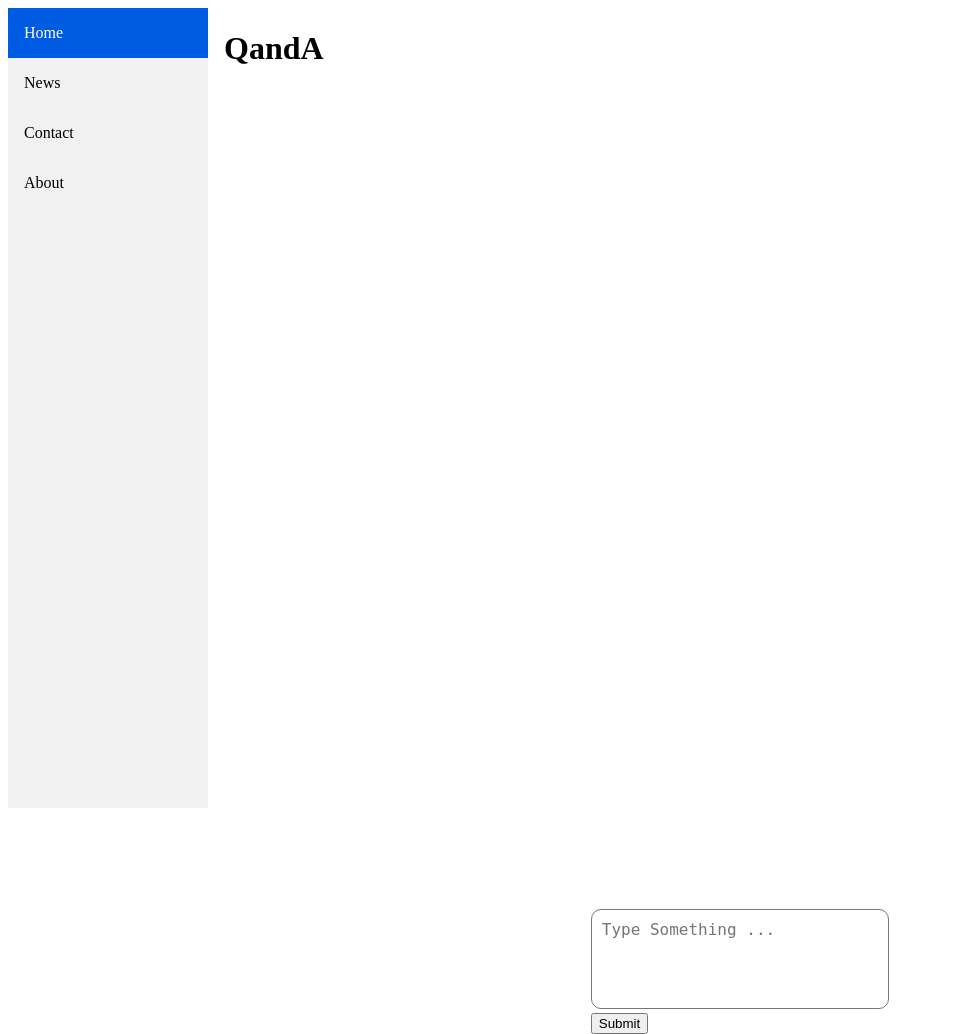
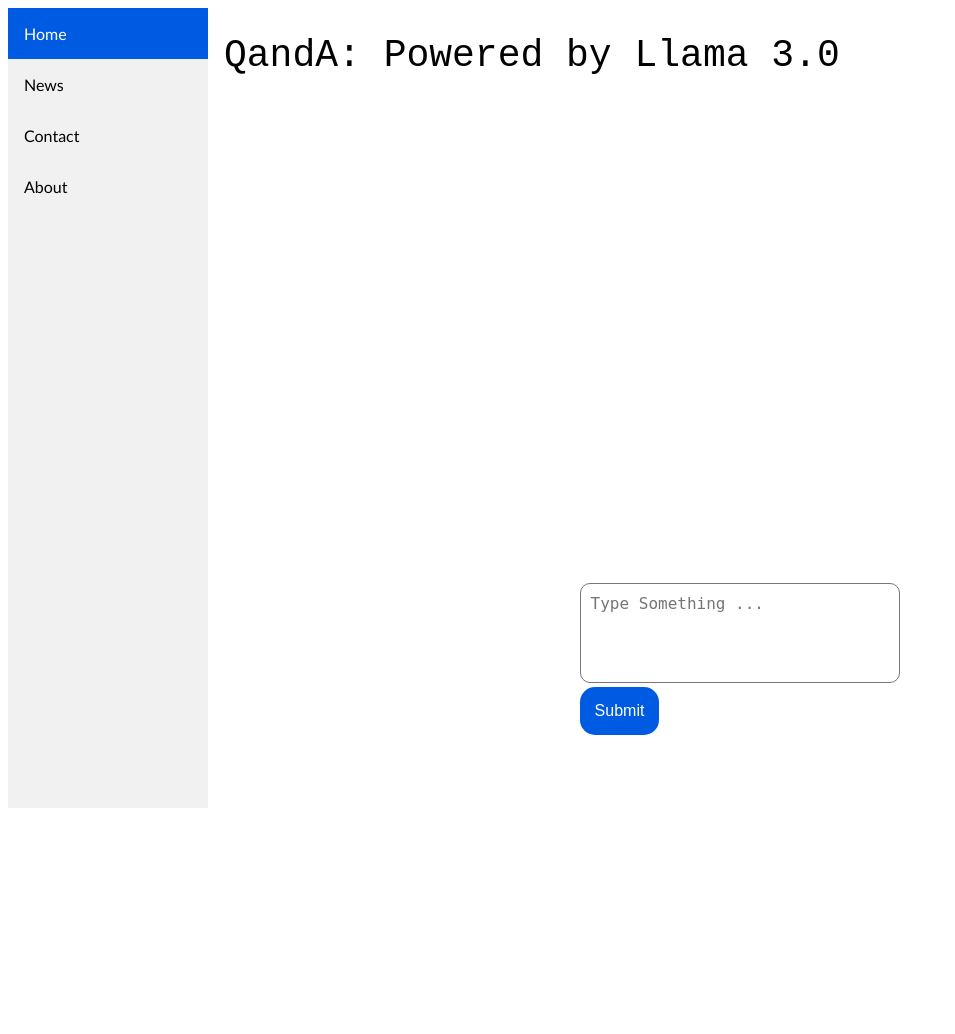
Before and after one commit to StevenChang5/Local_Chatbot, a Flask app: page / in a window 1280 px wide. Shown: the whole page, without its empty margins (0-955 px from the left). After the commit the page ends 808 px from the top, so only its background shows below. Run offline with Flask 3, Linux system fonts and the light colour scheme.

Commit message:
Updated styling

```diff
--- a/app.py
+++ b/app.py
@@ -1,21 +1,7 @@
 from flask import Flask, redirect, render_template,url_for, request, jsonify
 import time
-from langchain_ollama.llms import OllamaLLM
-from langchain_core.prompts import ChatPromptTemplate
-from langchain_core.output_parsers import StrOutputParser
-
+from model import *
 app = Flask(__name__)
-
-model = OllamaLLM(model="llama3.1")
-
-prompt = ChatPromptTemplate.from_template("""
-Provide a summary for the following text:
-
-Text: {input}""")
-
-output_parser = StrOutputParser()
-
-chain = prompt | model | output_parser
 
 # '/' URL bound to hello_world()
 @app.route('/')
@@ -24,9 +10,20 @@
 
 @app.route('/llm',methods=['POST'])
 def process_request():
+    global chat_history
     user_input = request.form['input']
     user_input = f"{user_input}"
-    data = chain.invoke(user_input)
+    if len(chat_history) > 0:
+        data = retrieval_chain.invoke({
+            "chat_history": chat_history,
+            "input": user_input
+            })['answer']
+    else:
+        data = retrieval_chain.invoke({
+            "chat_history": MessagesPlaceholder(variable_name="chat_history"),
+            "input": user_input
+            })['answer']
+
     response_html = f"""
     <div class="chat-bubble chat-bubble-bot">
         <div class="chat-bubble-text-bot">{data}</div>
@@ -35,6 +32,11 @@
         <div class="chat-bubble-text-user">{user_input}</div>
     </div>
     """
+    if len(chat_history) >= MAX_HISTORY:
+        chat_history = chat_history[2:]
+    chat_history.append(HumanMessage(content=user_input))
+    chat_history.append(AIMessage(content=data))
+
     return response_html
 
 # main driver function, runs application on local dev server
--- /dev/null
+++ b/model.py
@@ -0,0 +1,49 @@
+from langchain_ollama.llms import OllamaLLM
+from langchain_community.embeddings import OllamaEmbeddings
+from langchain_core.prompts import ChatPromptTemplate
+from langchain_core.output_parsers import StrOutputParser
+
+from langchain_core.prompts import ChatPromptTemplate
+from langchain_core.output_parsers import StrOutputParser
+from langchain_community.document_loaders import WebBaseLoader
+
+from langchain_community.vectorstores import FAISS
+from langchain_text_splitters import RecursiveCharacterTextSplitter
+from langchain.chains.combine_documents import create_stuff_documents_chain
+from langchain.chains import create_retrieval_chain
+
+from langchain.chains import create_history_aware_retriever
+from langchain_core.prompts import MessagesPlaceholder
+from langchain_core.messages import HumanMessage, AIMessage
+
+MAX_HISTORY = 10
+
+model = OllamaLLM(model="llama3.1")
+
+loader = WebBaseLoader("https://docs.smith.langchain.com/user_guide")
+docs = loader.load()
+embeddings_model = OllamaEmbeddings(model="nomic-embed-text")
+text_splitter = RecursiveCharacterTextSplitter()
+documents = text_splitter.split_documents(docs)
+vector = FAISS.from_documents(documents, embeddings_model)
+
+prompt = ChatPromptTemplate.from_messages([
+    MessagesPlaceholder(variable_name="chat_history"),
+    ("user", "{input}"),
+    ("user", "You are a world class asssistant."),
+    ("user", "Given the above conversation, generate a search query to look up to get information relevant to the conversation")
+])
+
+prompt = ChatPromptTemplate.from_template("""
+<context>
+{context}
+</context>
+
+Question: {input}""")
+
+document_chain = create_stuff_documents_chain(model, prompt)
+
+retriever = vector.as_retriever()
+retrieval_chain = create_retrieval_chain(retriever, document_chain)
+
+chat_history = []
--- a/static/css/styles.css
+++ b/static/css/styles.css
@@ -1,9 +1,15 @@
 /* styles.css */
+.main-caption{
+    font-size: 38px;
+    font-family: 'Courier New', Courier, monospace;
+    font-weight: 100;
+}
+
 .chat {
     display: flex;
     flex-direction: column-reverse; /* Stacks chat bubbles from bottom to top*/
     align-items: flex-end;
-    min-height:100vh;
+    min-height:55vh;
     padding: 10px;
 }
 
@@ -11,12 +17,14 @@
     display: flex;
     justify-content: center;
     align-items: center;
+    padding-bottom: 20px;
+    padding-top: 20px;
 }
 
 input[type="text"]{
     width: 300px;
     height: 40px;
-    padding: 10px;
+    padding: 30px;
 }
 
 textarea {
@@ -31,6 +39,22 @@
     white-space: pre-wrap;     /* Preserve whitespace and wrap text */
     border-radius: 10px;
 }
+
+.submit-button{
+    background-color: rgb(0, 91, 227); /* Green */
+    border: none;
+    color: white;
+    padding: 15px 15px;
+    border-radius: 15px;
+    text-align: center;
+    text-decoration: none;
+    display: inline-block;
+    font-size: 16px;
+}
+.submit-button:hover {
+    background-color: #555;
+    color: white;
+  }
 
 .chat-bubble{
     max-width: 60%;
@@ -62,7 +86,6 @@
     text-align: left;
 }
 
-
 /* The side navigation menu */
 .sidebar {
     margin: 0;
@@ -72,6 +95,7 @@
     position: fixed;
     height: 100%;
     overflow: auto;
+    font-family:'Gill Sans', 'Gill Sans MT', Calibri, 'Trebuchet MS', sans-serif
   }
 
   /* Sidebar links */
@@ -98,7 +122,7 @@
   div.content {
     margin-left: 200px;
     padding: 1px 16px;
-    height: 1000px;
+    height: 100vh;
   }
 
   /* On screens that are less than 700px wide, make the sidebar into a topbar */
--- a/templates/index.html
+++ b/templates/index.html
@@ -15,7 +15,7 @@
         <a href="#about">About</a>
       </div>
     <div class="content">
-        <h1>QandA</h1>
+        <h1 class="main-caption">QandA: Powered by Llama 3.0</h1>
         <div class="chat" id="result">
             <!-- Submissions will be appended here -->
         </div>
@@ -23,7 +23,7 @@
             <form class="query" hx-post="/llm" hx-target="#result" hx-swap="afterbegin">
                 <textarea name="input" placeholder="Type Something ..."></textarea>
                 <!-- <input type="text" name="input" placeholder="Type something..."> -->
-                <button type="submit">Submit</button>
+                <button class="submit-button" type="submit">Submit</button>
             </form>
         </div>
     </div>
```
